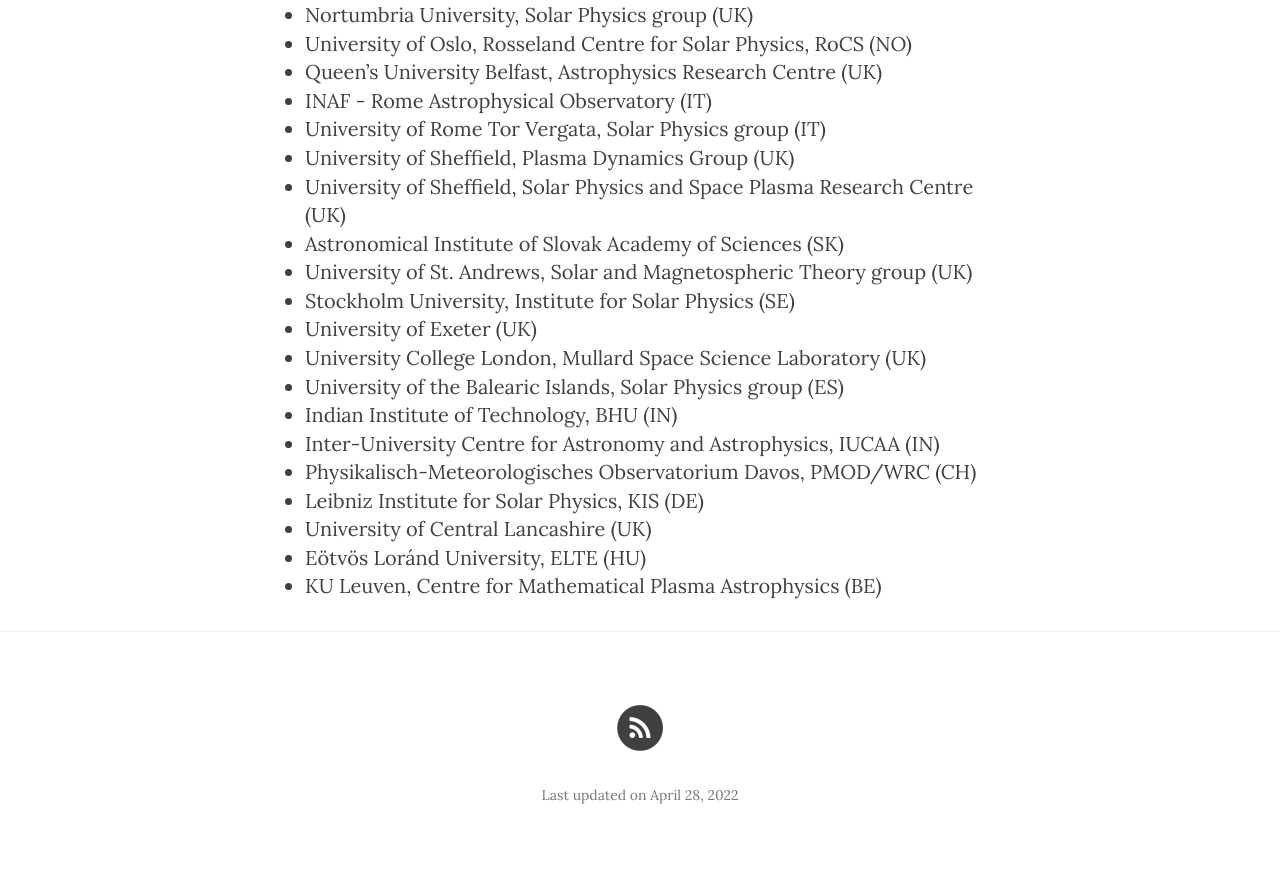
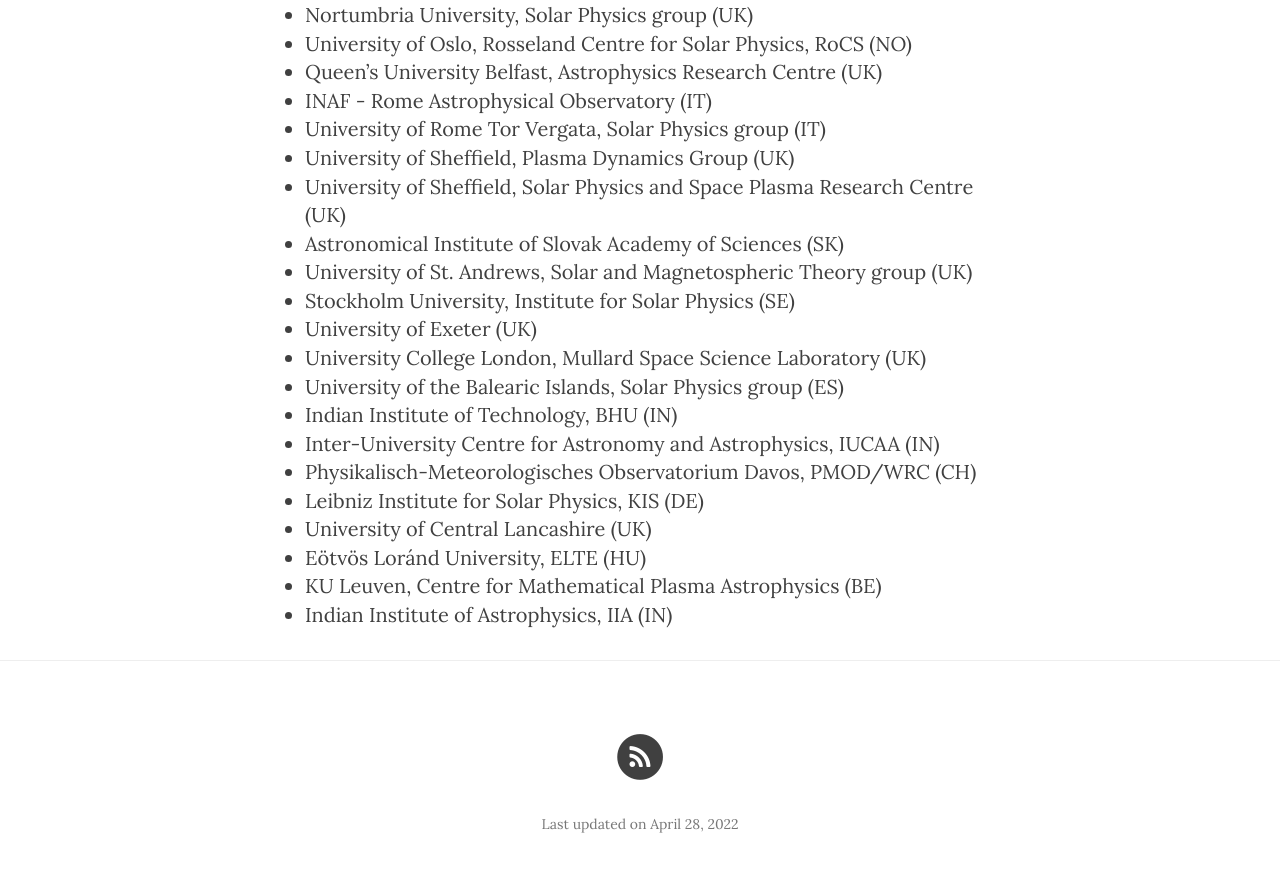
Before and after one commit to ITA-Solar/espos, a Jekyll site: the page built from about.md, in a window 1280 px wide and 900 px high, scrolled down 1325 px. Shown: the top 872 px of the window. Built offline with Jekyll 4.4.1, drawn with Linux system fonts in a browser that asks for light colours; nearby versions of some CDN libraries.

Commit message:
Update about.md

```diff
--- a/about.md
+++ b/about.md
@@ -44,3 +44,4 @@
 * University of Central Lancashire (UK)
 * Eötvös Loránd University, ELTE (HU)
 * KU Leuven, Centre for Mathematical Plasma Astrophysics (BE)
+* Indian Institute of Astrophysics, IIA (IN)
```
